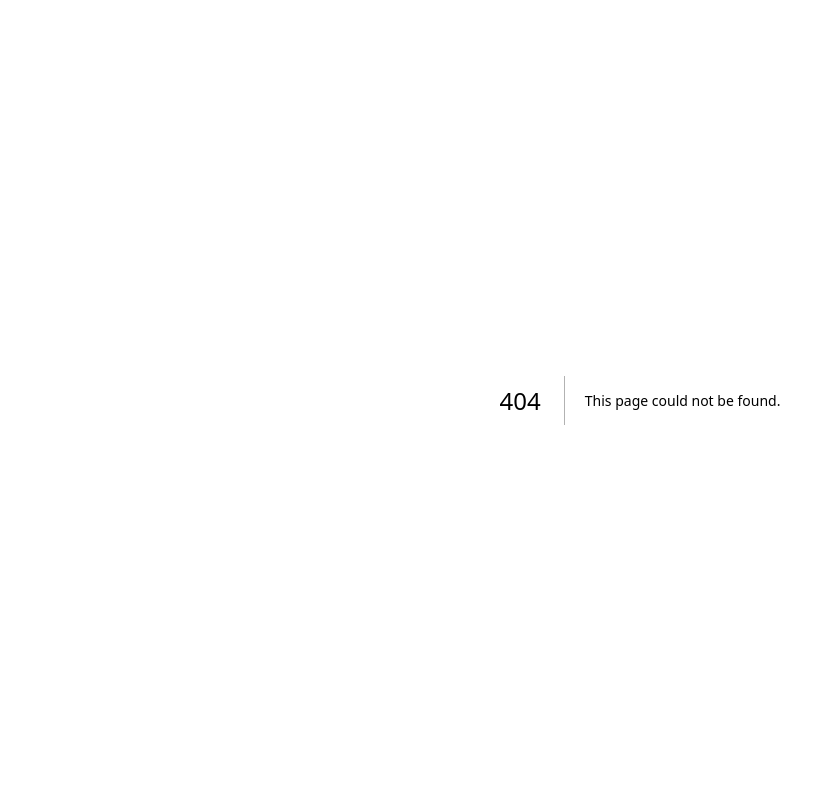
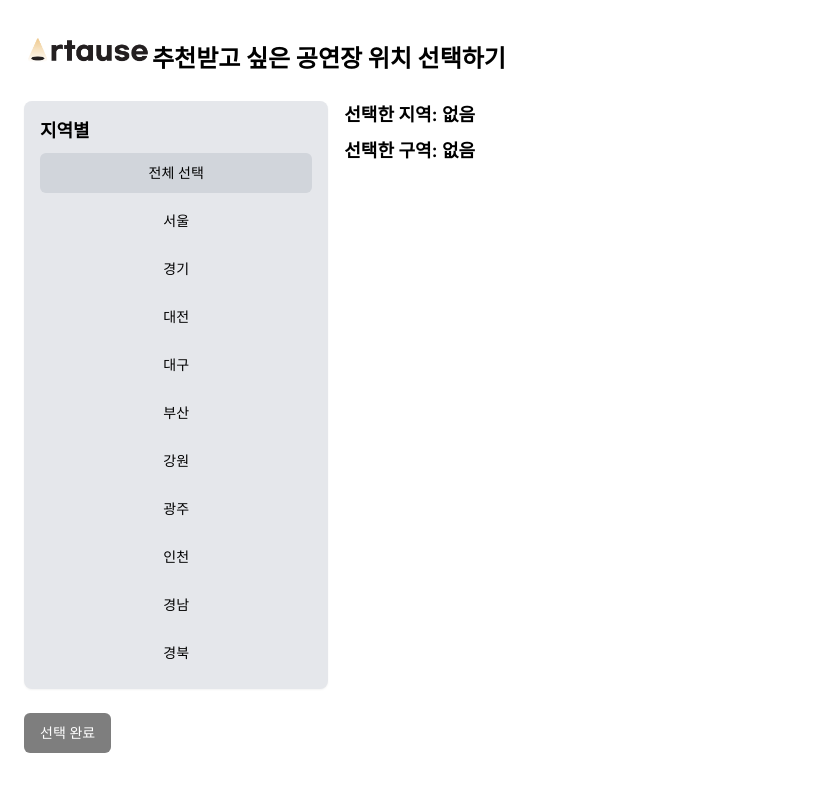
Before and after one commit to PerformanceFinder/spotlight_front, a Next.js app: page /region in a window 1280 px wide. Before the commit this address had no page. Shown: the top 792 px of the page, without its empty margins (0-819 px from the left). Built offline with nearby package versions, Linux system fonts and the light colour scheme.

Commit message:
240918 form,loading,region modified

```diff
--- a/app/page.js
+++ b/app/page.js
@@ -21,8 +21,8 @@ export default function Home() {
         />
         </div>
         <p className="mb-6 text-lg text-gray-700">
-          그동안 몰랐던, 하지만 나에게 딱 맞는<br />
-          공연을 추천해드려요!
+          그동안 몰랐던, 하지만 <strong>나에게 딱 맞는</strong><br />
+          <strong>공연</strong>을 추천해드려요!
         </p>
         <Button
           variant="default"
--- /dev/null
+++ b/app/region/page.js
@@ -0,0 +1,5 @@
+import { RegionSelection } from "@/components/component/region";
+
+export default function RegionPage() {
+  return <RegionSelection />;
+}
--- a/components/component/formpage.jsx
+++ b/components/component/formpage.jsx
@@ -1,10 +1,10 @@
 "use client";
 
 import { useState, useEffect } from "react";
-import { Button } from "@/components/ui/button"
+import { Button } from "@/components/ui/button";
 import { useRouter } from 'next/navigation';
 
-export function FormPage() {
+export function FormPage({ userName }) {
   const [plays, setPlays] = useState([]);
   const [selectedCategory, setSelectedCategory] = useState("all");
   const [selectedPlays, setSelectedPlays] = useState([]);
@@ -38,7 +38,15 @@ export function FormPage() {
   };
 
   const categories = [
-    { id: "all", name: "All" },
+    { id: "all", name: "모두" },
+    { id: "comedy", name: "코미디" },
+    { id: "drama", name: "드라마" },
+    { id: "musical", name: "뮤지컬" },
+    { id: "romantic", name: "로맨틱 코미디" },
+    { id: "thriller", name: "스릴러" },
+    { id: "fantasy", name: "판타지" },
+    { id: "darkDrama", name: "다큐드라마" },
+    { id: "animation", name: "아동극" },
   ];
 
   const filteredPlays = selectedCategory === "all" ? plays : plays.filter((play) => play.category === selectedCategory);
@@ -52,41 +60,28 @@ export function FormPage() {
   };
 
   const handleRecommendationClick = async () => {
+    if (selectedPlays.length < 3) {
+      alert("최소 3개 이상의 공연을 선택해 주세요.");
+      return;
+    }
+
     const selectedIds = selectedPlays.join(',');
 
-    try {
-      const response = await fetch('https://artause.co.kr/userinfo', {
-        method: 'POST',
-        headers: {
-          'Content-Type': 'application/json',
-        },
-        body: JSON.stringify({
-          selectedIds,
-          tokenData,
-        }),
-      });
-
-      if (!response.ok) {
-        throw new Error('Failed to send data');
-      }
-
-      // If you need to handle the response, you can do so here
-      // const data = await response.json();
-      // console.log(data);
-
-      // Navigate to the result page after successful data submission
-      router.push(`/result?plays=${selectedIds}`);
-    } catch (error) {
-      console.error("Error sending data:", error);
-      // Handle the error appropriately (e.g., show an error message to the user)
-    }
+    // 'loading' 페이지로 이동
+    router.push(`/loading?plays=${selectedIds}`);
   };
 
   return (
     <div className="container mx-auto py-8 px-4 md:px-6">
-      <div className="grid md:grid-cols-[240px_1fr] gap-8">
-        <div className="bg-card rounded-lg p-4 shadow-sm">
-          <h2 className="text-lg font-semibold mb-4">Categories</h2>
+      <div className="flex">
+        <div className="w-1/4 bg-gray-200 p-4 rounded-lg shadow-sm">
+          <img
+            src="/logo.png" // 로고 이미지 경로로 변경
+            className="w-32 h-auto mb-4"
+          />
+          <div className="flex items-center mb-2">
+            <h2 className="text-lg font-semibold">장르별</h2>
+          </div>
           <div className="grid gap-2">
             {categories.map((category) => (
               <button
@@ -103,36 +98,32 @@ export function FormPage() {
             ))}
           </div>
         </div>
+        <div className="w-3/4 ml-4">
+          <h1 className="text-2xl font-bold mb-4">{`${userName}님의 공연 취향 분석하기`}</h1>
           <div className="grid grid-cols-1 sm:grid-cols-2 lg:grid-cols-3 gap-6">
             {filteredPlays.map((play) => (
               <div
                 key={play.id}
-              className={`bg-card rounded-lg overflow-hidden shadow-sm group ${
-                selectedPlays.includes(play.id) ? "relative" : ""
+                className={`bg-card rounded-lg overflow-hidden shadow-sm group cursor-pointer ${
+                  selectedPlays.includes(play.id) ? "border-2 border-blue-500" : ""
                 }`}
                 onClick={() => handlePlaySelection(play.id)}
               >
-              <div
-                className={`w-full h-48 object-cover transition-opacity duration-300 ${
-                  selectedPlays.includes(play.id) ? "opacity-50" : ""
-                }`}
-              >
+                <div className="relative w-full h-48 object-cover">
                   <img
                     src={play.image}
                     alt={play.title}
-                  width={400}
-                  height={300}
                     className="w-full h-full object-cover"
                     style={{ aspectRatio: "400/300", objectFit: "cover" }}
                   />
-              </div>
                   {selectedPlays.includes(play.id) && (
-                <div className="absolute inset-0 flex items-center justify-center">
-                  <div className="bg-primary text-primary-foreground rounded-full p-4">
-                    <CheckIcon className="w-6 h-6" />
-                  </div>
+                    <div className="absolute top-2 right-2">
+                      <svg xmlns="http://www.w3.org/2000/svg" className="h-6 w-6 text-blue-500" fill="none" viewBox="0 0 24 24" stroke="currentColor">
+                        <path strokeLinecap="round" strokeLinejoin="round" strokeWidth={2} d="M5 13l4 4L19 7" />
+                      </svg>
                     </div>
                   )}
+                </div>
                 <div className="p-4">
                   <h3 className="text-lg font-semibold mb-2">{play.title}</h3>
                   <p className="text-sm text-muted-foreground line-clamp-2">
@@ -141,7 +132,6 @@ export function FormPage() {
                 </div>
               </div>
             ))}
-        </div>
           </div>
 
           <div className="fixed bottom-8 right-8 z-50">
@@ -153,24 +143,7 @@ export function FormPage() {
             </Button>
           </div>
         </div>
+      </div>
+    </div>
   );
 }
-
-function CheckIcon(props) {
-  return (
-    <svg
-      {...props}
-      xmlns="http://www.w3.org/2000/svg"
-      width="24"
-      height="24"
-      viewBox="0 0 24 24"
-      fill="none"
-      stroke="currentColor"
-      strokeWidth="2"
-      strokeLinecap="round"
-      strokeLinejoin="round"
-    >
-      <path d="M20 6 9 17l-5-5" />
-    </svg>
-  );
-}
--- a/components/component/loading.jsx
+++ b/components/component/loading.jsx
@@ -4,12 +4,16 @@ export function Loading() {
   return (
     <div className="flex items-center justify-center min-h-screen w-full">
       <div className="flex flex-col items-center">
-        <div className="w-16 h-16 mb-4">
+        <div className="relative w-16 h-16 mb-4">
           <img src="/spotlight.jpg" alt="Loading" className="w-full h-full object-contain" />
+          <div className="absolute inset-0 bg-yellow-300 opacity-60 animate-pulse rounded-full"></div>
         </div>
-        <p className="text-sm font-medium text-gray-700">
+        <p className="text-sm font-medium text-gray-700 mb-2">
           '사용자'님의 취향을 분석중입니다 ...
         </p>
+        <div className="w-full max-w-xs bg-gray-200 rounded-full">
+          <div className="h-2 bg-blue-600 rounded-full animate-pulse" style={{ width: '70%' }}></div>
+        </div>
       </div>
     </div>
   );
--- a/components/component/loginform.jsx
+++ b/components/component/loginform.jsx
@@ -1,11 +1,11 @@
 import React from 'react';
-import { Card, CardHeader, CardTitle, CardDescription, CardContent, CardFooter } from "@/components/ui/card"
-import { Label } from "@/components/ui/label"
-import { Input } from "@/components/ui/input"
-import { Select, SelectTrigger, SelectValue, SelectContent, SelectItem } from "@/components/ui/select"
-import { Button } from "@/components/ui/button"
+import { Card, CardHeader, CardTitle, CardDescription, CardContent, CardFooter } from "@/components/ui/card";
+import { Label } from "@/components/ui/label";
+import { Input } from "@/components/ui/input";
+import { Select, SelectTrigger, SelectValue, SelectContent, SelectItem } from "@/components/ui/select";
+import { Button } from "@/components/ui/button";
 
-export function LoginForm() {
+export function LoginForm({ onSubmit }) {
   const [formData, setFormData] = React.useState({
     fullName: '',
     gender: '',
@@ -30,8 +30,8 @@ export function LoginForm() {
 
   const handleSubmit = (e) => {
     e.preventDefault();
-    // Here you would typically send the form data to your backend
     console.log('Form submitted:', formData);
+    onSubmit(formData.fullName); // 이름을 상위 컴포넌트로 전달
   };
 
   return (
--- /dev/null
+++ b/components/component/region.jsx
@@ -0,0 +1,105 @@
+"use client";
+
+import React, { useState } from 'react';
+import { Button } from "@/components/ui/button";
+
+const regions = {
+  서울: ["강남", "역삼", "신사", "논현"],
+  경기: ["수원", "성남", "부천", "안양"],
+  대전: ["중구", "서구", "유성구", "대덕구"],
+  대구: ["중구", "동구", "서구", "남구"],
+  부산: ["해운대", "부산진구", "사하구", "연제구"],
+  강원: ["춘천", "원주", "강릉", "속초"],
+  광주: ["동구", "서구", "남구", "북구"],
+  인천: ["남동구", "부평구", "계양구", "미추홀구"],
+  경남: ["창원", "김해", "진주", "양산"],
+  경북: ["포항", "구미", "경주", "안동"],
+};
+
+export function RegionSelection() {
+  const [selectedRegions, setSelectedRegions] = useState([]);
+  const [selectedAreas, setSelectedAreas] = useState([]);
+
+  const handleRegionSelect = (region) => {
+    if (selectedRegions.includes(region)) {
+      setSelectedRegions(selectedRegions.filter(r => r !== region)); // 선택 해제
+    } else {
+      setSelectedRegions([...selectedRegions, region]); // 선택 추가
+    }
+    setSelectedAreas([]); // 지역 변경 시 구역 선택 초기화
+  };
+
+  const handleAreaSelect = (area) => {
+    if (selectedAreas.includes(area)) {
+      setSelectedAreas(selectedAreas.filter(a => a !== area)); // 구역 선택 해제
+    } else {
+      setSelectedAreas([...selectedAreas, area]); // 구역 선택 추가
+    }
+  };
+
+  const handleSelectAll = () => {
+    const allAreas = selectedRegions.flatMap(region => regions[region]);
+    setSelectedAreas(allAreas); // 선택된 모든 지역의 구역 선택
+  };
+
+  const handleSubmit = () => {
+    alert(`선택한 지역: ${selectedRegions.join(', ')}, 선택한 구역: ${selectedAreas.join(', ')}`);
+  };
+
+  return (
+    <div className="container mx-auto py-8 px-4 md:px-6">
+      <div className="flex items-center mb-4">
+        <img src="/logo.png" alt="Logo" className="w-32 h-auto mb-4" /> {/* 로고 이미지 */}
+        <h1 className="text-2xl font-bold">추천받고 싶은 공연장 위치 선택하기</h1>
+      </div>
+      <div className="flex">
+        <div className="w-1/4 bg-gray-200 p-4 rounded-lg shadow-sm">
+          <h2 className="text-lg font-semibold mb-2">지역별</h2>
+          <Button
+            className="w-full mb-2 bg-gray-300"
+            onClick={handleSelectAll}
+          >
+            전체 선택
+          </Button>
+          <div className="grid gap-2">
+            {Object.keys(regions).map((region) => (
+              <Button
+                key={region}
+                className={`w-full text-left ${selectedRegions.includes(region) ? 'bg-primary text-primary-foreground' : 'bg-card text-card-foreground'}`}
+                onClick={() => handleRegionSelect(region)}
+              >
+                {region}
+              </Button>
+            ))}
+          </div>
+        </div>
+        <div className="w-3/4 ml-4">
+          <h2 className="text-lg font-semibold mb-2">선택한 지역: {selectedRegions.length > 0 ? selectedRegions.join(', ') : "없음"}</h2>
+          <h2 className="text-lg font-semibold mb-2">선택한 구역: {selectedAreas.length > 0 ? selectedAreas.join(', ') : "없음"}</h2>
+          <div className="grid gap-4">
+            {selectedRegions.map((region) => (
+              regions[region].map((area) => (
+                <Button
+                  key={area}
+                  className={`w-full text-left ${selectedAreas.includes(area) ? 'bg-blue-500 text-white' : 'bg-gray-200'}`}
+                  onClick={() => handleAreaSelect(area)}
+                >
+                  {area}
+                </Button>
+              ))
+            ))}
+          </div>
+        </div>
+      </div>
+      <div className="mt-6">
+        <Button
+          className="bg-black text-white hover:bg-gray-800 transition-colors"
+          onClick={handleSubmit}
+          disabled={selectedAreas.length === 0}
+        >
+          선택 완료
+        </Button>
+      </div>
+    </div>
+  );
+}
```
Lines whose indentation alone changed are shown as unchanged.
